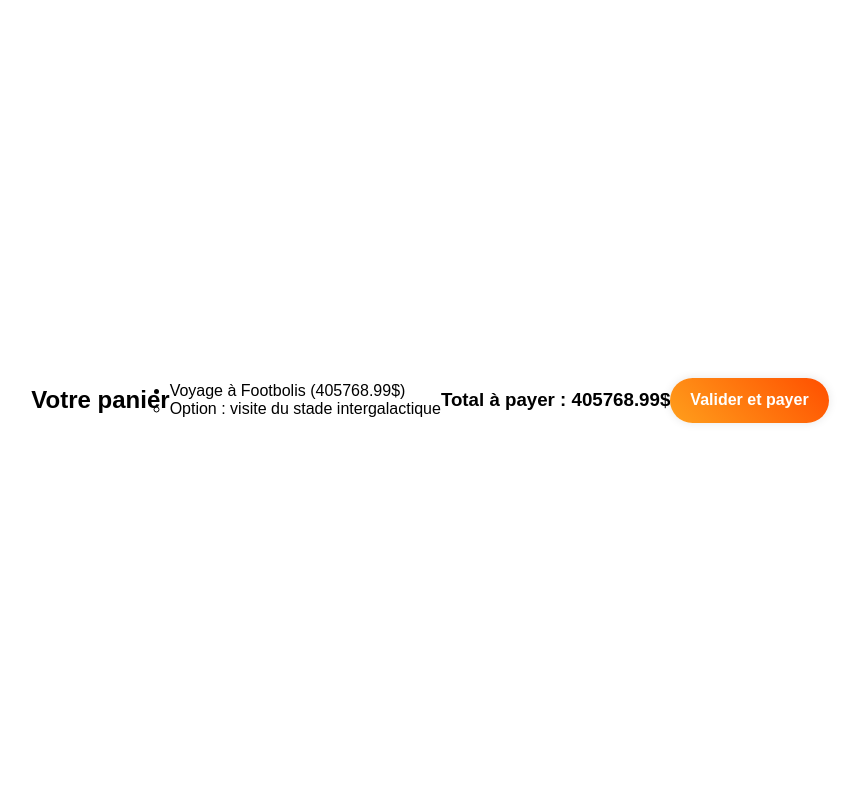
After one commit to Bubuline3011/CY-Planet, a PHP site: page /panier.php in a window 1280 px wide. The commit adds this page. Shown: the whole page, without its empty margins (210-1070 px from the left). Run offline with PHP 8.4, Linux system fonts and the light colour scheme.

Commit message:
Add files via upload

```diff
--- a/connexion.php
+++ b/connexion.php
@@ -12,7 +12,7 @@ if (isset($_SESSION['connecte']) && $_SESSION['connecte'] === true) {
 }
 
 // Charger le fichier JSON contenant les utilisateurs
-$usersFile = 'utilisateur.json';
+$usersFile = 'data/utilisateur.json';
 $usersData = json_decode(file_get_contents($usersFile), true);
 
 if ($_SERVER["REQUEST_METHOD"] == "POST") {
--- a/header.php
+++ b/header.php
@@ -19,7 +19,7 @@ if (session_status() === PHP_SESSION_NONE) {
             <?php if (!empty($_SESSION['email'])): ?>
             	<li><a href="profil.php">Mon profil</a></li>
                 <li><a href="deconnexion.php">Déconnexion</a></li>
-                <li><a href="paiement.php">Paiement</a></li>
+                <li><a href="panier.php">Paiement</a></li>
             <?php else: ?>
                 <li><a href="connexion.php">Connexion</a></li>
                 <li><a href="inscription.php">Inscription</a></li>
--- /dev/null
+++ b/panier.php
@@ -0,0 +1,38 @@
+<!DOCTYPE html>
+<html lang="fr">
+<head>
+    <meta charset="UTF-8">
+    <meta name="viewport" content="width=device-width, initial-scale=1.0">
+    <title>Panier</title>
+    <link rel="stylesheet" href="style.css">
+</head>
+<body>
+    <?php
+        include("getapikey.php");
+        $transaction = '154632ABCZWTC';
+        $montant = "405768.99";
+        $vendeur = "TEST";
+        $api_key = getAPIKey($vendeur);
+        $retour = "http://localhost:8080/retour_paiement.php";
+        $control = md5($api_key."#".$transaction."#".$montant."#".$vendeur."#".$retour."#");
+    ?>
+
+    <h2>Votre panier</h2>
+    <ul>
+        <li>Voyage à Footbolis (405768.99$)</li>
+        <ul>
+            <li>Option : visite du stade intergalactique</li>
+        </ul>
+    </ul>
+    <h3>Total à payer : 405768.99$</h3>
+
+    <form action="https://www.plateforme-smc.fr/cybank/index.php" method="POST">
+        <input type="hidden" name="transaction" value="<?php echo $transaction; ?>">
+        <input type="hidden" name="montant" value="<?php echo $montant; ?>">
+        <input type="hidden" name="vendeur" value="<?php echo $vendeur; ?>">
+        <input type="hidden" name="retour" value="<?php echo $retour; ?>">
+        <input type="hidden" name="control" value="<?php echo $control; ?>">
+        <input type="submit" class="bouton-paiement" value="Valider et payer">
+    </form>
+</body>
+</html>
--- a/style.css
+++ b/style.css
@@ -818,3 +818,24 @@ body.paiement, body.traitement-paiement, body.retour-paiement {
     background: linear-gradient(45deg, #ff9f1c, #ff4f00);
     box-shadow: 0 0 10px rgba(255, 159, 28, 0.8);
 }
+
+.bouton-paiement {
+    width: auto;
+    height: 45px;
+    background: linear-gradient(45deg, #ff9f1c, #ff4f00);
+    border: none;
+    outline: none;
+    border-radius: 40px;
+    box-shadow: 0 0 10px rgba(0, 0, 0, 0.1);
+    cursor: pointer;
+    font-size: 16px;
+    color: white;
+    font-weight: 600;
+    padding: 10px 20px;
+    text-align: center;
+    display: block;
+    margin: 20px auto;
+}
+
+.bouton-paiement:hover {
+    background: linear-gradient(45
--- a/traitement_paiement.php
+++ b/traitement_paiement.php
@@ -67,6 +67,6 @@ file_put_contents("debug_envoi.txt", "Transaction: $transaction_id | Montant: $m
     <input type="hidden" name="montant" value="<?= $montant_format; ?>">
     <input type="hidden" name="vendeur" value="<?= $code_vendeur; ?>">
     <input type="hidden" name="retour" value="<?= $retour_url; ?>">
-    <input type="hidden" name="control" value="<?= $control_hash; ?>">
-    <button type="submit">Confirmer le paiement</button>
+    <input type="hidden" name="control" value="<?= $control; ?>">
+    <input type="submit" value="Valider et payer">
 </form>
```
